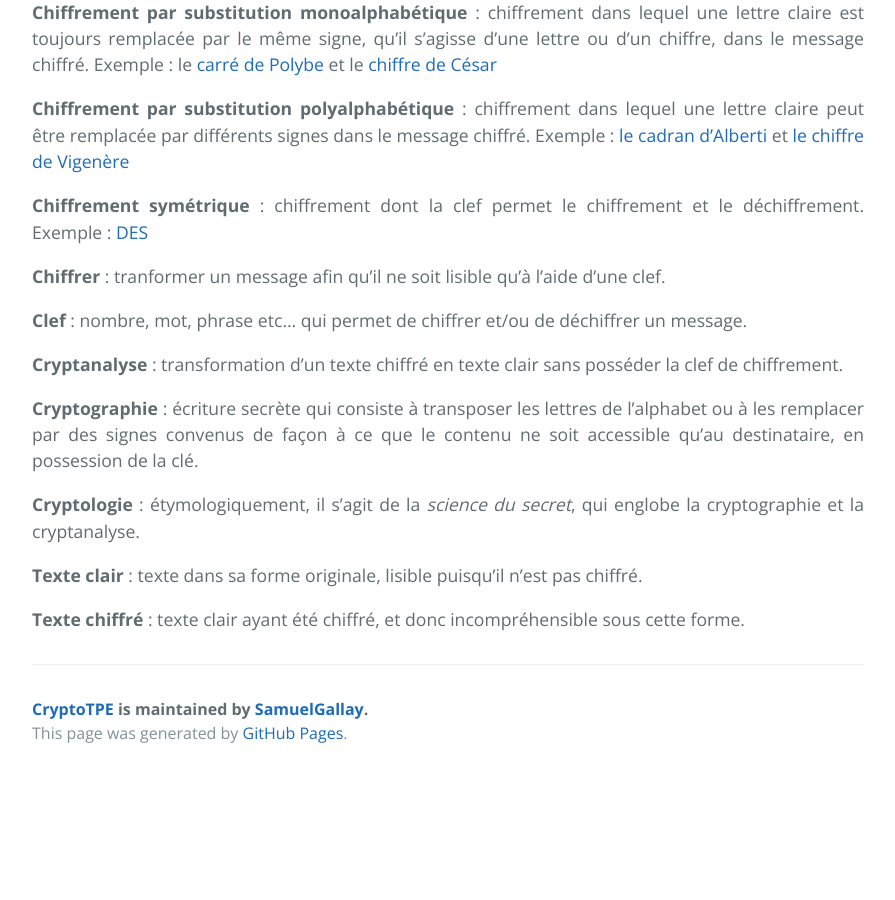
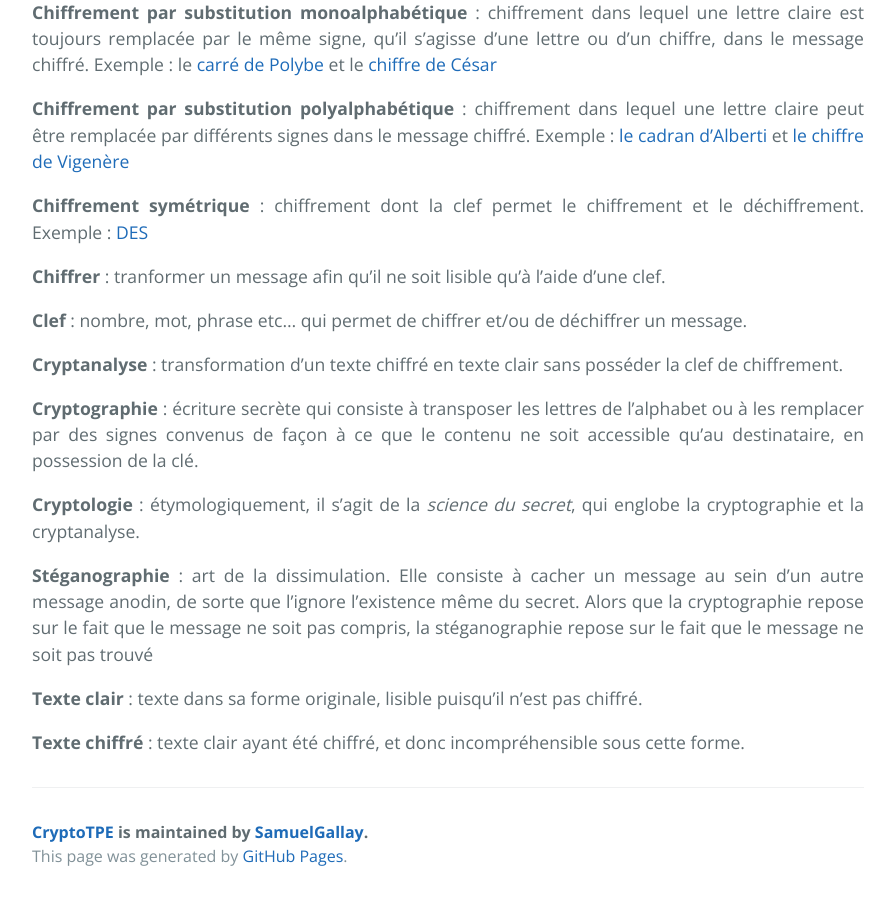
Before and after one commit to SamuelGallay/CryptoTPE, a Jekyll site: the page built from pages/glossaire.md, in a window 1280 px wide and 900 px high, scrolled down 836 px. Shown: the whole window, without its empty margins (192-1087 px from the left). Built offline with Jekyll 4.4.1, drawn with Linux system fonts in a browser that asks for light colours; our own code applies the rules of GitHub Pages for plain Markdown files; before the commit the page ends 1613 px from its top, so only the background shows below that.

Commit message:
Update glossaire.md

```diff
--- a/pages/glossaire.md
+++ b/pages/glossaire.md
@@ -31,6 +31,9 @@ Exemple : [le cadran d’Alberti]({{ "/alberti/" | relative_url }}) et [le chiff
 
 **Cryptologie** : étymologiquement, il s'agit de la *science du secret*, qui englobe la cryptographie et la cryptanalyse.
 
+**Stéganographie** : art de la dissimulation. Elle consiste à cacher un message au sein d'un autre
+message anodin, de sorte que l'ignore l'existence même du secret. Alors que la cryptographie repose sur le fait que le message ne soit pas compris, la stéganographie repose sur le fait que le message ne soit pas trouvé
+
 **Texte clair** : texte dans sa forme originale, lisible puisqu’il n’est pas chiffré.
 
 **Texte chiffré** : texte clair ayant été chiffré, et donc incompréhensible sous cette forme.
```
